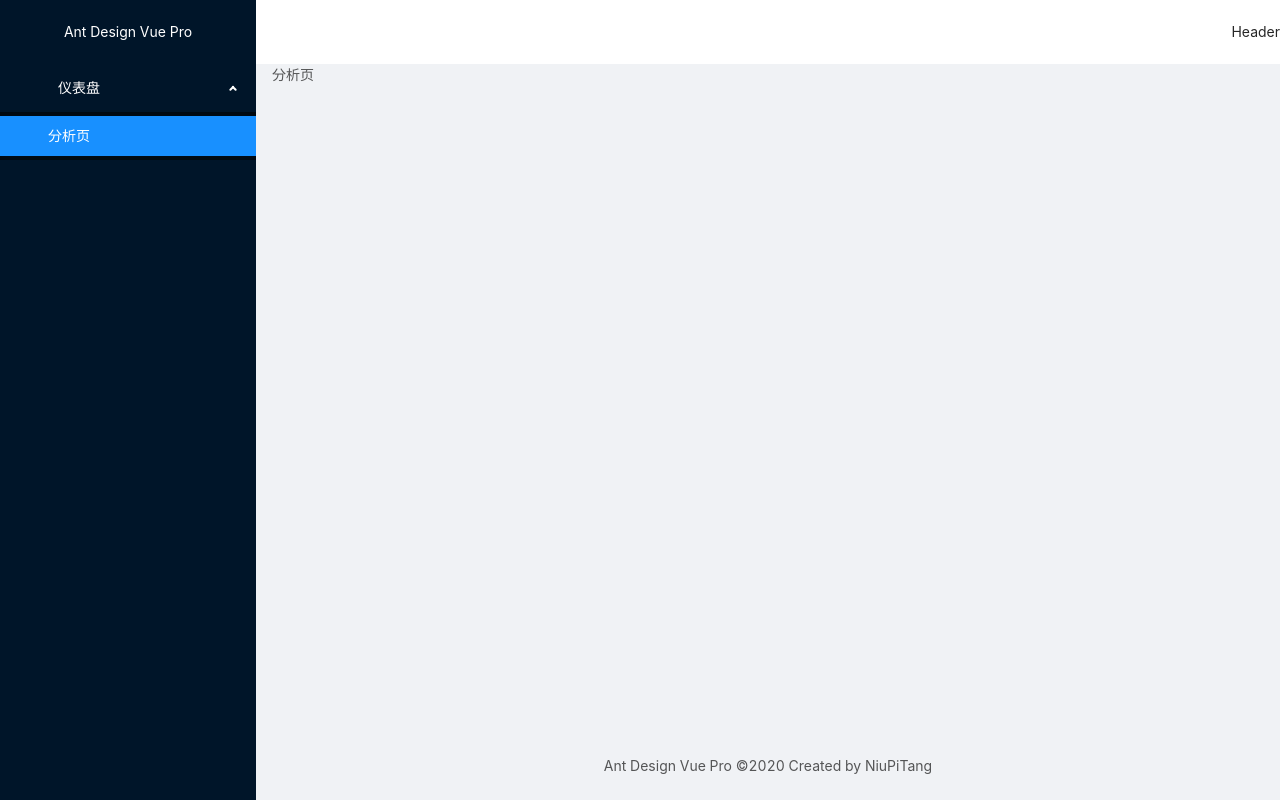
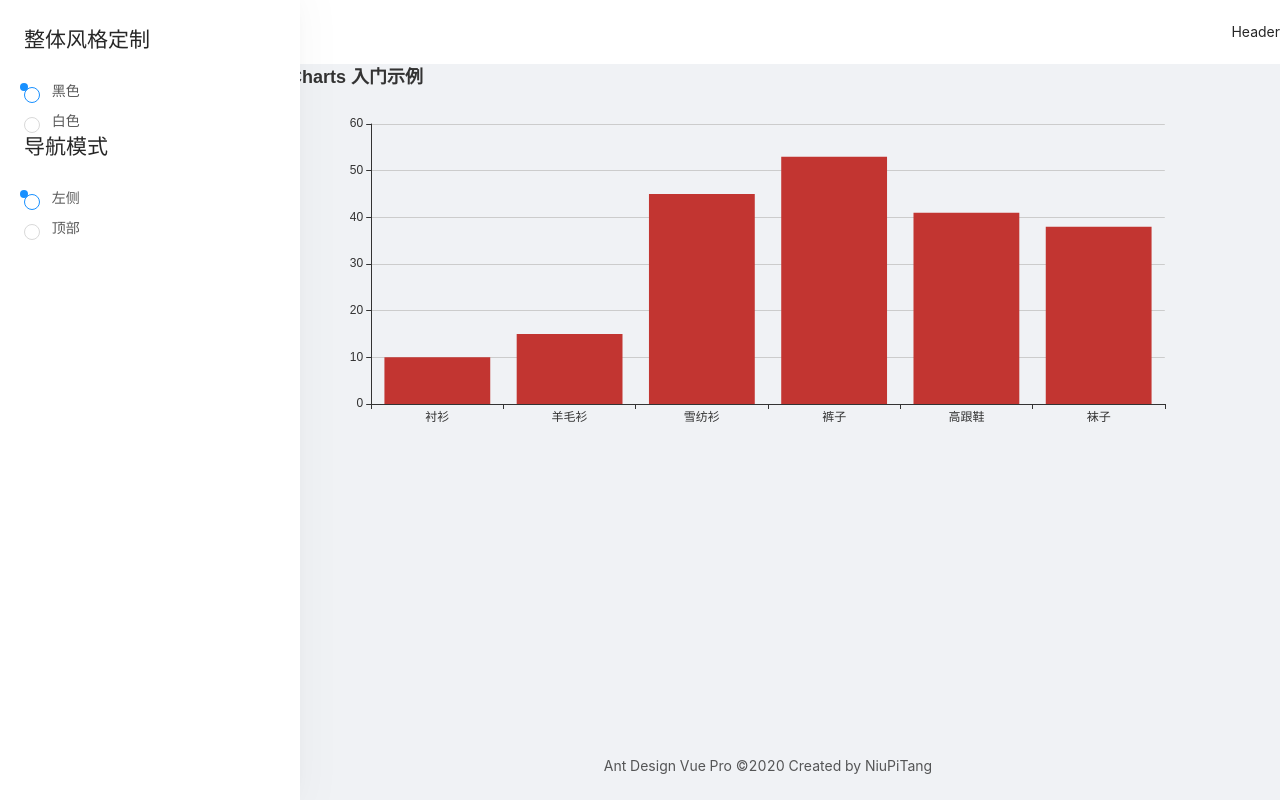
Before and after one commit to niupitang94/ant-desing-vue-pro0820, a Vue app in the folder html/: page /dashboard/analysis in a window 1280 px wide. Built offline with nearby package versions, Linux system fonts and the light colour scheme.

Commit message:
增加了用echarts写图表的功能

```diff
--- a/html/package.json
+++ b/html/package.json
@@ -11,9 +11,11 @@
   "dependencies": {
     "ant-design-vue": "^1.6.4",
     "core-js": "^3.6.5",
+    "echarts": "^4.9.0",
     "lodash": "^4.17.20",
     "moment": "^2.27.0",
     "nprogress": "^0.2.0",
+    "resize-detector": "^0.2.2",
     "vue": "^2.6.11",
     "vue-router": "^3.2.0",
     "vuex": "^3.4.0"
--- /dev/null
+++ b/html/src/components/Chart.vue
@@ -0,0 +1,57 @@
+<template>
+  <div class="chart--dom" ref="chartDom"></div>
+</template>
+<script>
+import echarts from "echarts";
+import debounce from "lodash/debounce";
+import { addListener, removeListener } from "resize-detector";
+export default {
+  props: {
+    option: {
+      type: Object,
+      default: () => {}
+    }
+  },
+  watch: {
+    option(val) {
+      console.log(val);
+      this.chart.setOption(val);
+    }
+    // option: {
+    //   handle(val) {
+    //     this.chart.setOption(val);
+    //   },
+    //   deep: true
+    // }
+  },
+  created() {
+    this.resize = debounce(this.resize, 300);
+  },
+  mounted() {
+    this.renderChart();
+    addListener(this.$refs.chartDom, this.resize);
+  },
+  beforeDestroy() {
+    removeListener(this.$refs.chartDom, this.resize);
+    console.log("销毁");
+    this.chart.dispose();
+    this.chart = null;
+  },
+  methods: {
+    resize() {
+      console.log("resize");
+      this.chart.resize();
+    },
+    renderChart() {
+      // 基于准备好的dom，初始化echarts实例
+      this.chart = echarts.init(this.$refs.chartDom);
+      this.chart.setOption(this.option);
+    }
+  }
+};
+</script>
+<style lang="less" scoped>
+.chart--dom {
+  // height: 400px;
+}
+</style>
--- a/html/src/utils/auth.js
+++ b/html/src/utils/auth.js
@@ -1,5 +1,5 @@
 export function getCurrentAuthority() {
-  return ["user"];
+  return ["admin"];
 }
 
 export function check(authority) {
--- a/html/src/views/Dashboard/Analysis.vue
+++ b/html/src/views/Dashboard/Analysis.vue
@@ -1,10 +1,47 @@
 <template>
   <div>
-    分析页
+    <Chart :option="chartOption" style="height: 400px" />
   </div>
 </template>
 <script>
+import random from "lodash/random";
+import Chart from "../../components/Chart";
 export default {
-  name: "Analysis"
+  name: "Analysis",
+  data() {
+    return {
+      chartOption: {
+        title: {
+          text: "ECharts 入门示例"
+        },
+        tooltip: {},
+        xAxis: {
+          data: ["衬衫", "羊毛衫", "雪纺衫", "裤子", "高跟鞋", "袜子"]
+        },
+        yAxis: {},
+        series: [
+          {
+            name: "销量",
+            type: "bar",
+            data: [5, 20, 36, 10, 10, 20]
+          }
+        ]
+      }
+    };
+  },
+  components: {
+    Chart
+  },
+  mounted() {
+    this.interval = setInterval(() => {
+      this.chartOption.series[0].data = this.chartOption.series[0].data.map(
+        () => random(100)
+      );
+      this.chartOption = { ...this.chartOption };
+    }, 3000);
+  },
+  beforeDestroy() {
+    clearInterval(this.interval);
+  }
 };
 </script>
```
Also changed, not shown: 1 other file (tests, documents, lock files or other folders).
